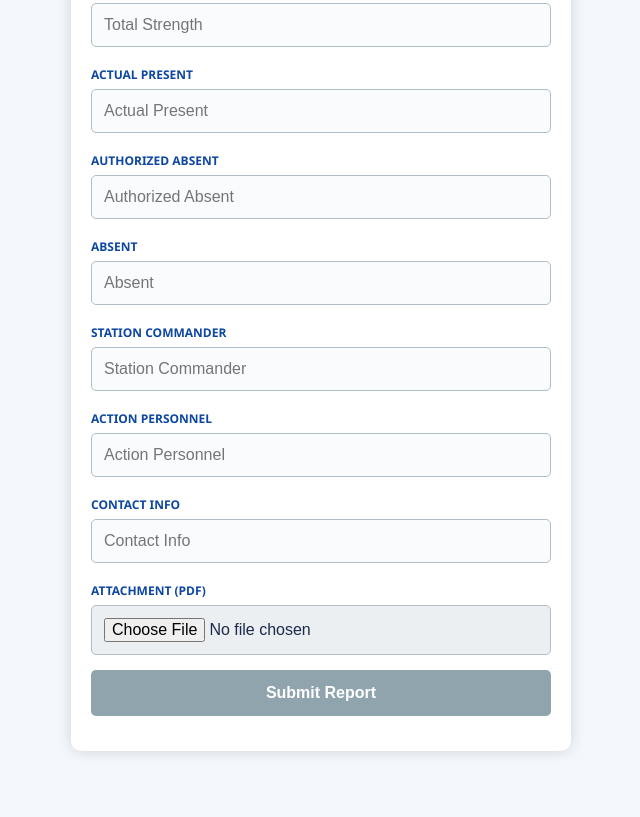
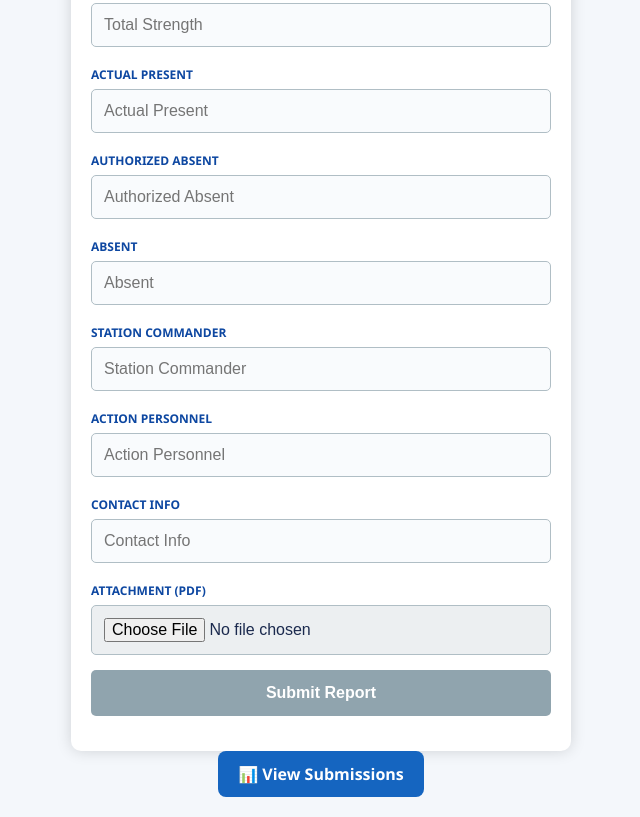
Before and after one commit to oprmspro9-cpu/dpar-pwa, a plain HTML site: page dpar-pwa/index.html in a window 1280 px wide. Shown: the part 376-1193 px from the top of the page, without its empty margins (319-959 px from the left). Before the commit the page ends 1137 px from the top, so only its background shows below. Drawn offline with Linux system fonts and the light colour scheme.

Commit message:
Update index.html

```diff
--- a/dpar-pwa/index.html
+++ b/dpar-pwa/index.html
@@ -124,6 +124,20 @@
     <button type="submit" id="submitBtn" disabled>Submit Report</button>
   </form>
 
+  <div style="text-align:center; margin-bottom:20px;">
+  <a href="submissions.html"
+     style="display:inline-block;
+            background:#1565c0;
+            color:#fff;
+            padding:12px 20px;
+            border-radius:8px;
+            text-decoration:none;
+            font-weight:bold;
+            transition:background 0.2s;">
+    📊 View Submissions
+  </a>
+</div>
+
   <script>
     const form = document.getElementById('dparForm');
     const btn = document.getElementById('submitBtn');
```
